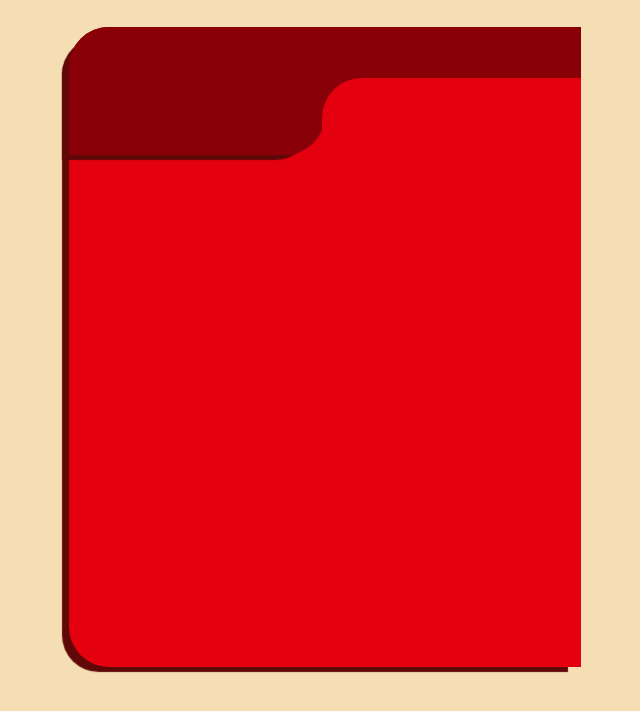
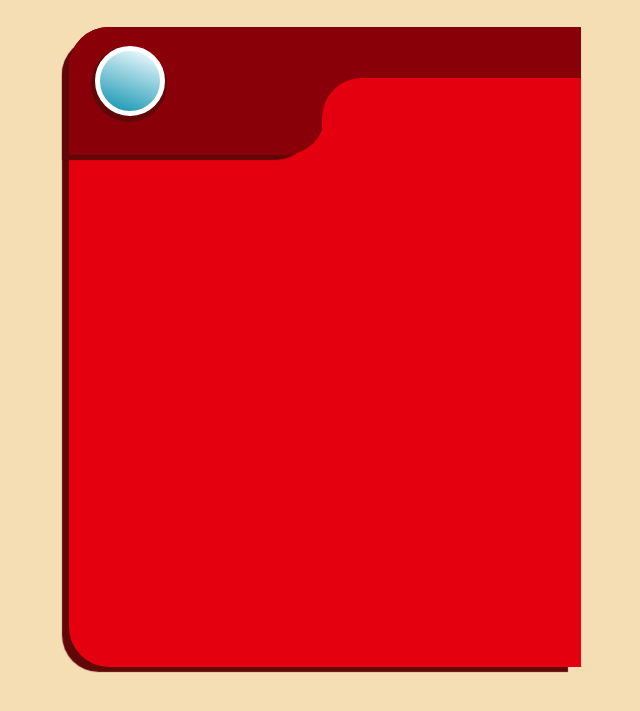
Before and after one commit to apacha01/Pokedex, a plain HTML site: page static/index.html in a window 1280 px wide. Shown: the part 63-774 px from the top of the page, without its empty margins (315-955 px from the left). Drawn offline with Linux system fonts and the light colour scheme.

Commit message:
Added camera to pokedex.

```diff
--- a/static/css/style.css
+++ b/static/css/style.css
@@ -26,6 +26,7 @@ body {
 	margin-top: 10px;
 }
 
+/* Pokedex */
 .pokedex-container {
 	width: 100%;
 	height: auto;
@@ -35,6 +36,7 @@ body {
 	align-items: center;
 }
 
+/* Pokedex Left */
 .pokedex__left {
 	width: 40%;
 	height: 80vh;
@@ -78,6 +80,22 @@ body {
 	margin-top: 10%;
 }
 
+.top-left__camera-glass {
+	position: relative;
+	width: 60px;
+	height: 60px;
+	margin-top: 7.5%;
+	margin-left: 10%;
+	background: linear-gradient(200deg, #e1f4f9 10%, #0d91af);
+	border-radius: 50px;
+	border-style: solid;
+	border-color: #fff;
+	border-width: 5px;
+	box-shadow: -1px 3px 0px 3px #600707;
+	z-index: 100;
+}
+
+/* Message Panel */
 .msg-panel {
 	position: absolute;
 	width: 50%;
--- a/static/index.html
+++ b/static/index.html
@@ -16,7 +16,8 @@
 		<div class="pokedex__left">
 			<div class="left__top">
 				<div class="left__top-left">
-
+					<div class="top-left__camera-glass"></div>
+					<div class="top-left__color-btns"></div>
 				</div>
 				<div class="left__top-right">
 
```
